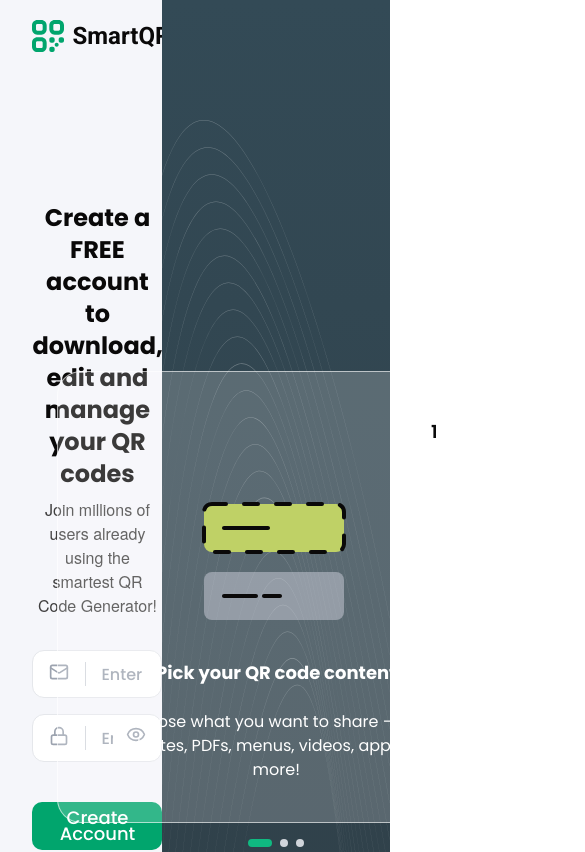
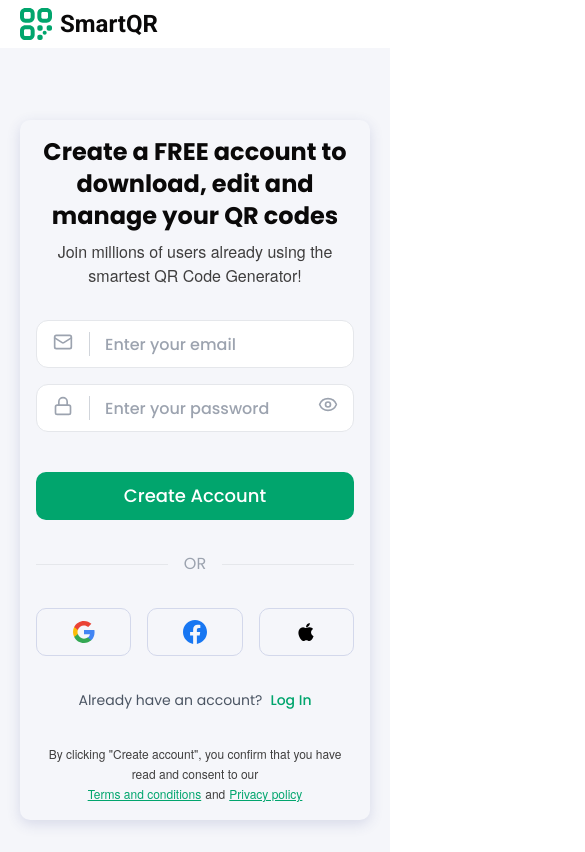
Before and after one commit to monaim3/QR-Code, a Next.js app: page /signup_v2 in a window 390 px wide. Shown: the top 852 px of the page, 585 px wide, since content can reach past the window. Built offline with nearby package versions, Linux system fonts and the light colour scheme.

Commit message:
update signup v2

```diff
--- a/app/signup_v2/body.tsx
+++ b/app/signup_v2/body.tsx
@@ -31,27 +31,34 @@
   return (
     <div className="flex min-h-screen w-full">
       {/* Left Panel: smaller width */}
-      <div className="w-1/12">
+      <div className="desktop:w-1/12">
         {/* Can leave empty or add content */}
       </div>
 
       {/* Middle Panel */}
-      <div className="flex flex-col w-1/3 items-start justify-start">
-       <Link href={"/"} className="flex items-center gap-2 pt-[20px] pb-[150px]">
+      <div className="flex flex-col w-full desktop:w-1/3 items-start justify-start">
+      <div className="w-full h-[64px]">
+         <Link href={"/"} className="bg-white desktop:bg-transparent flex items-center gap-2 px-[20px] desktop:px-0 py-[8px]">
         <QrCode4 />
         <span className="text-[var(--Black)] font-roboto text-2xl font-bold leading-8">
           SmartQR
         </span>
       </Link>
+      </div>
+      <div className="px-[20px] desktop:px-0 pt-[56px] desktop:pt-[149px]">
+        <div className="shadow-card md:shadow-none p-[16px] md:p-0 rounded-[10px]">
         <SignUpElements socialRow={true} />
+      </div>
+      </div>
+      <div className="h-[120px]"></div>
       </div>
 
       {/* Right Panel: take remaining space */}
-      <div className="flex-1 relative bg-gradient-to-b from-[#334A56] to-[#2F3E46] items-center justify-center min-h-screen">
+      <div className="hidden md:block flex-1 relative bg-gradient-to-b from-[#334A56] to-[#2F3E46] items-center justify-center min-h-screen">
        <CurverLine className="pt-[120px]" />
        {/* Absolute overlay, perfectly centered */}
         <div className="absolute inset-0 flex items-center justify-center">
-          <div className="relative flex flex-col items-center justify-center text-center w-full">
+          <div className="relative flex flex-col items-center justify-center text-center w-[300px]">
           <div className="relative w-full">
           {testimonials.map((testimonial, index) => (
             <div
@@ -64,7 +71,7 @@
                   : "opacity-0 translate-x-full absolute top-0 left-0 right-0"
               } flex flex-col items-center`}
             >
-              <div className="w-[438px] flex flex-col items-center gap-[24px] p-[40px]
+              <div className="w-[438px] flex flex-col items-center gap-[0px] p-[8px]
                 rounded-[24px] border border-white/60 bg-white/20">
                   <div className="w-full flex justify-end">
                   <div className="bg-[#FFFFFF99] w-[40px] h-[40px] rounded-full flex items-center justify-center">
@@ -74,10 +81,10 @@
                   <img
                     src={testimonial.imagePath}
                     alt="My Icon"
-                    className="w-[200px] h-[160px"
+                    className="w-[200px] h-[160px]"
                   />
-                  <p className="text-[18px] leading-[26px] font-bold text-white">{testimonial.title}</p>
-                   <p className="text-[16px] leading-[24px] font-regular text-white">{testimonial.subTitle}</p>
+                  <p className="text-[18px] leading-[26px] font-bold text-white pt-[24px]">{testimonial.title}</p>
+                   <p className="text-[16px] leading-[24px] font-regular text-white pt-[8px] pb-[38px]">{testimonial.subTitle}</p>
                 </div>
             </div>
           ))}
--- a/app/signup_v2/page.tsx
+++ b/app/signup_v2/page.tsx
@@ -3,7 +3,7 @@
 
 export default function Signup() {
    return (
-          <div className="bg-[#F5F6FA]">
+          <div className="bg-[var(--Generator-Background)]">
            <SignupV2Body/>
           </div>
       );
```
